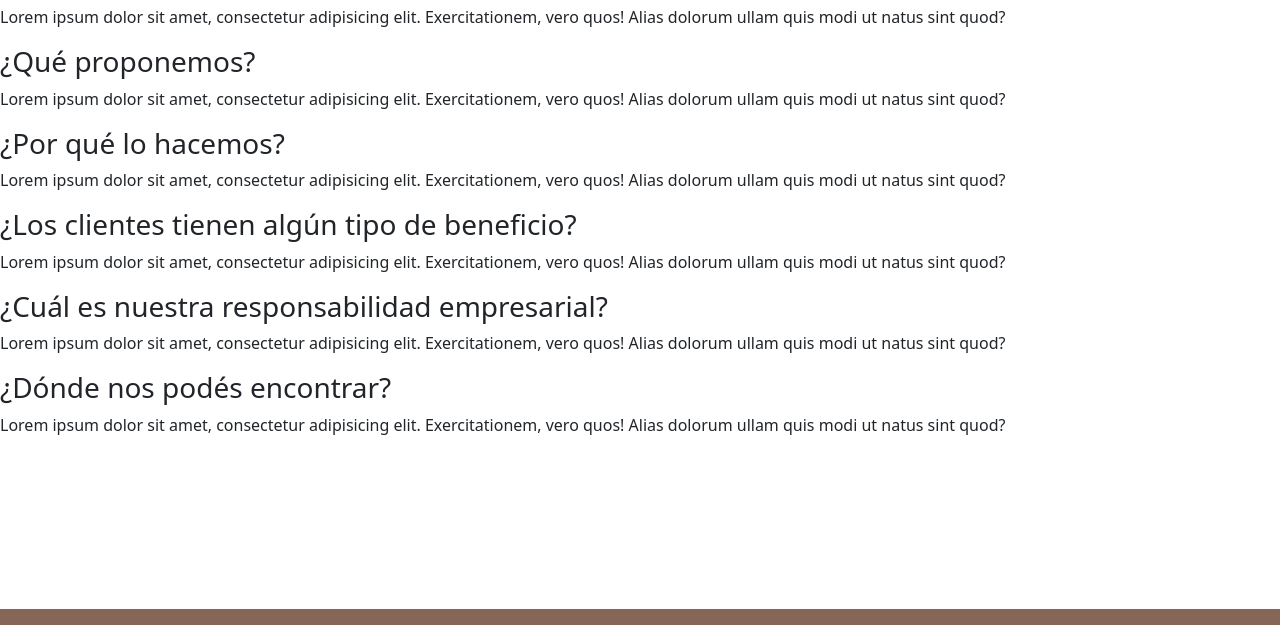
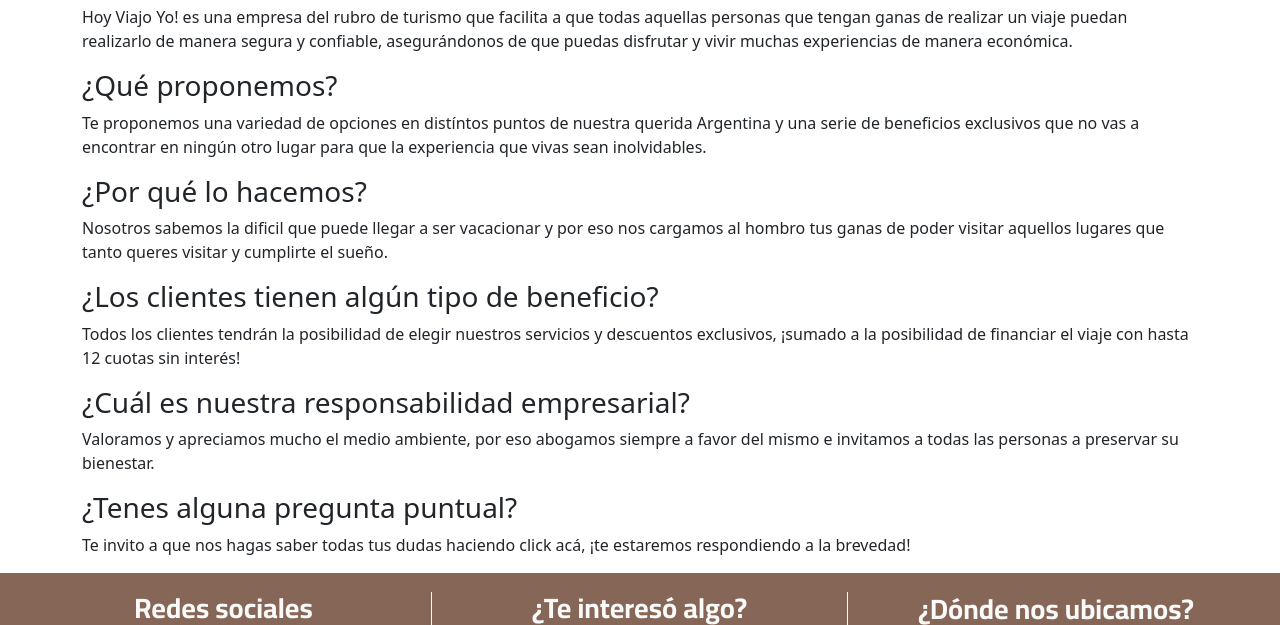
Before and after one commit to KevAlegre/proyecto_desarrollo_web, a plain HTML site: page pages/nosotros.html in a window 1280 px wide. Shown: the part 215-840 px from the top of the page. Drawn offline with Linux system fonts and the light colour scheme; a web font is replaced by a local one.

Commit message:
Cambios pages/nosotros

```diff
--- a/css/estilos.css
+++ b/css/estilos.css
@@ -3,7 +3,6 @@
 /* Fuente Cairo para títulos, header y footer */
 /* Fuente Palanquin para párrafos e información */
 
-/* HEADER */
 .colorAyuda{
     background-color: rgb(144, 71, 71);
 }
--- a/pages/nosotros.html
+++ b/pages/nosotros.html
@@ -32,46 +32,47 @@
                 </div>
             </nav>
         </header>
-        <main>
+        <main class="container">
             <h1>¿QUERÉS SABER MÁS DE NOSOTROS?</h1>
-            <!--Seguramente coloque las preguntas dentor de un section y las coloque hacia un lado, y del otrolado otra section donde haya una imagen-->
             <h2>Preguntas frecuentes</h2>
-            <section>
+            <section class="row">
+                <div class="col-sm-12">
+
+                </div>
                 <h3>¿Quiénes somos?</h3>
                 <p>
-                    Lorem ipsum dolor sit amet, consectetur adipisicing elit. Exercitationem, vero quos! Alias dolorum ullam quis modi ut natus sint quod?
+                    Hoy Viajo Yo! es una empresa del rubro de turismo que facilita a que todas aquellas personas que tengan ganas de realizar un viaje puedan realizarlo de manera segura y confiable, asegurándonos de que puedas disfrutar y vivir muchas experiencias de manera económica.
                 </p>
             </section>
             <section>
                 <h3>¿Qué proponemos?</h3>
                 <p>
-                    Lorem ipsum dolor sit amet, consectetur adipisicing elit. Exercitationem, vero quos! Alias dolorum ullam quis modi ut natus sint quod?
+                    Te proponemos una variedad de opciones en distíntos puntos de nuestra querida Argentina y una serie de beneficios exclusivos que no vas a encontrar en ningún otro lugar para que la experiencia que vivas sean inolvidables.
                 </p>
             </section>
             <section>
                 <h3>¿Por qué lo hacemos?</h3>
                 <p>
-                    Lorem ipsum dolor sit amet, consectetur adipisicing elit. Exercitationem, vero quos! Alias dolorum ullam quis modi ut natus sint quod?
+                    Nosotros sabemos la dificil que puede llegar a ser vacacionar y por eso nos cargamos al hombro tus ganas de poder visitar aquellos lugares que tanto queres visitar y cumplirte el sueño.
                 </p>
             </section>
             <section>
                 <h3>¿Los clientes tienen algún tipo de beneficio?</h3>
                 <p>
-                    Lorem ipsum dolor sit amet, consectetur adipisicing elit. Exercitationem, vero quos! Alias dolorum ullam quis modi ut natus sint quod?
+                    Todos los clientes tendrán la posibilidad de elegir nuestros servicios y descuentos exclusivos, ¡sumado a la posibilidad de financiar el viaje con hasta 12 cuotas sin interés!
                 </p>
             </section>
             <section>
                 <h3>¿Cuál es nuestra responsabilidad empresarial?</h3>
                 <p>
-                    Lorem ipsum dolor sit amet, consectetur adipisicing elit. Exercitationem, vero quos! Alias dolorum ullam quis modi ut natus sint quod?
+                    Valoramos y apreciamos mucho el medio ambiente, por eso abogamos siempre a favor del mismo e invitamos a todas las personas a preservar su bienestar.
                 </p>
             </section>
             <section>
-                <h3>¿Dónde nos podés encontrar?</h3>
+                <h3>¿Tenes alguna pregunta puntual?</h3>
                 <p>
-                    Lorem ipsum dolor sit amet, consectetur adipisicing elit. Exercitationem, vero quos! Alias dolorum ullam quis modi ut natus sint quod?
+                    Te invito a que nos hagas saber todas tus dudas haciendo click acá, ¡te estaremos respondiendo a la brevedad!
                 </p>
-                <iframe src="" frameborder="0"></iframe>
             </section>
         </main>
         <footer class="container-fluid colorFooter ">
```
Also changed, not shown: css/.estilos.css (deleted).
